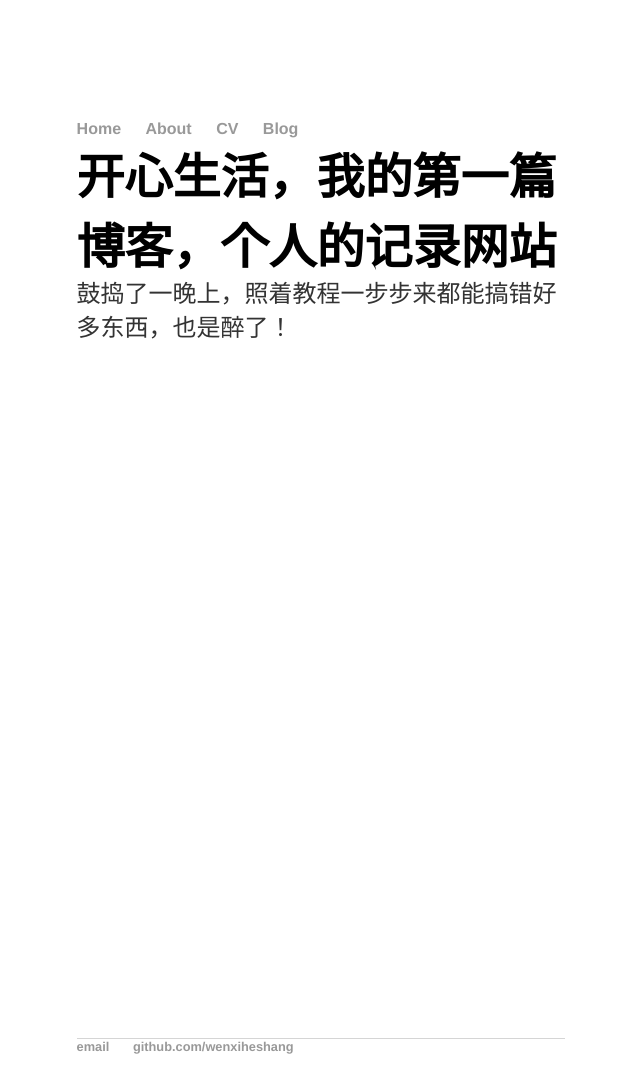
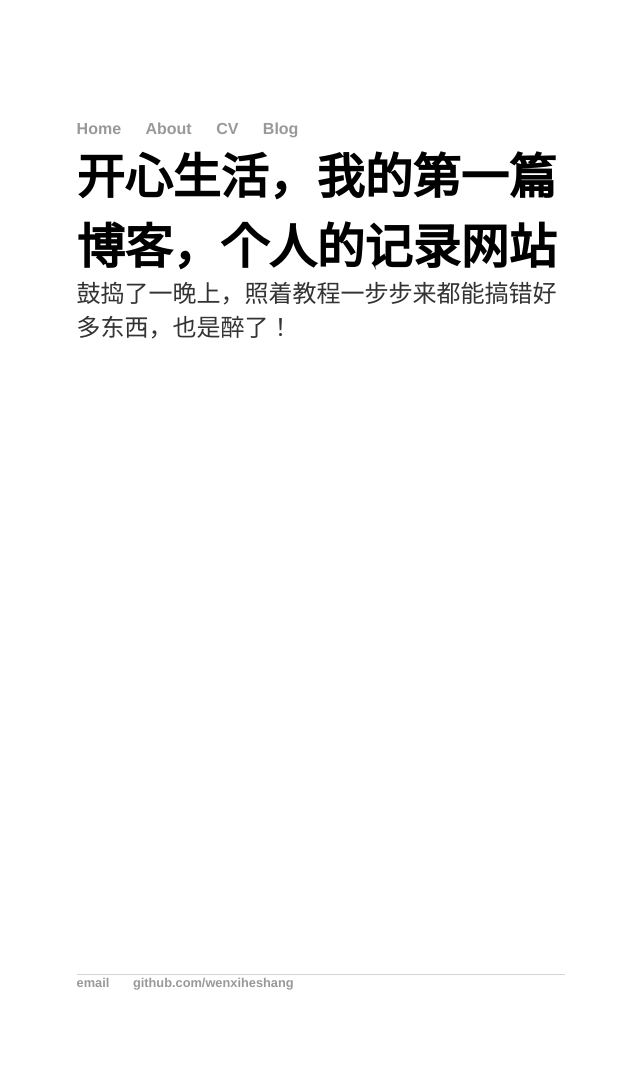
Before and after one commit to xxleyi/xxleyi.github.io, a Jekyll site: the page built from _posts/2016-03-03-wen-site-launched.md, in a window 1280 px wide. Shown: the whole page, without its empty margins (319-959 px from the left). Built offline with Jekyll 4.4.1, drawn with Linux system fonts in a browser that asks for light colours; after the commit the page ends 1038 px from its top, so only the background shows below that.

Commit message:
modify style

```diff
--- a/_layouts/post.html
+++ b/_layouts/post.html
@@ -19,8 +19,9 @@
 
 			{{ content }}
 
+			<div class="clear"></div>
 			</div><!-- /.container -->
-      <div class="clear"></div>
+
 			<footer class="footer">
 	    		<ul>
 	        		<li><a href="mailto:wenxiheshang@gmail.com">email</a></li>
```
